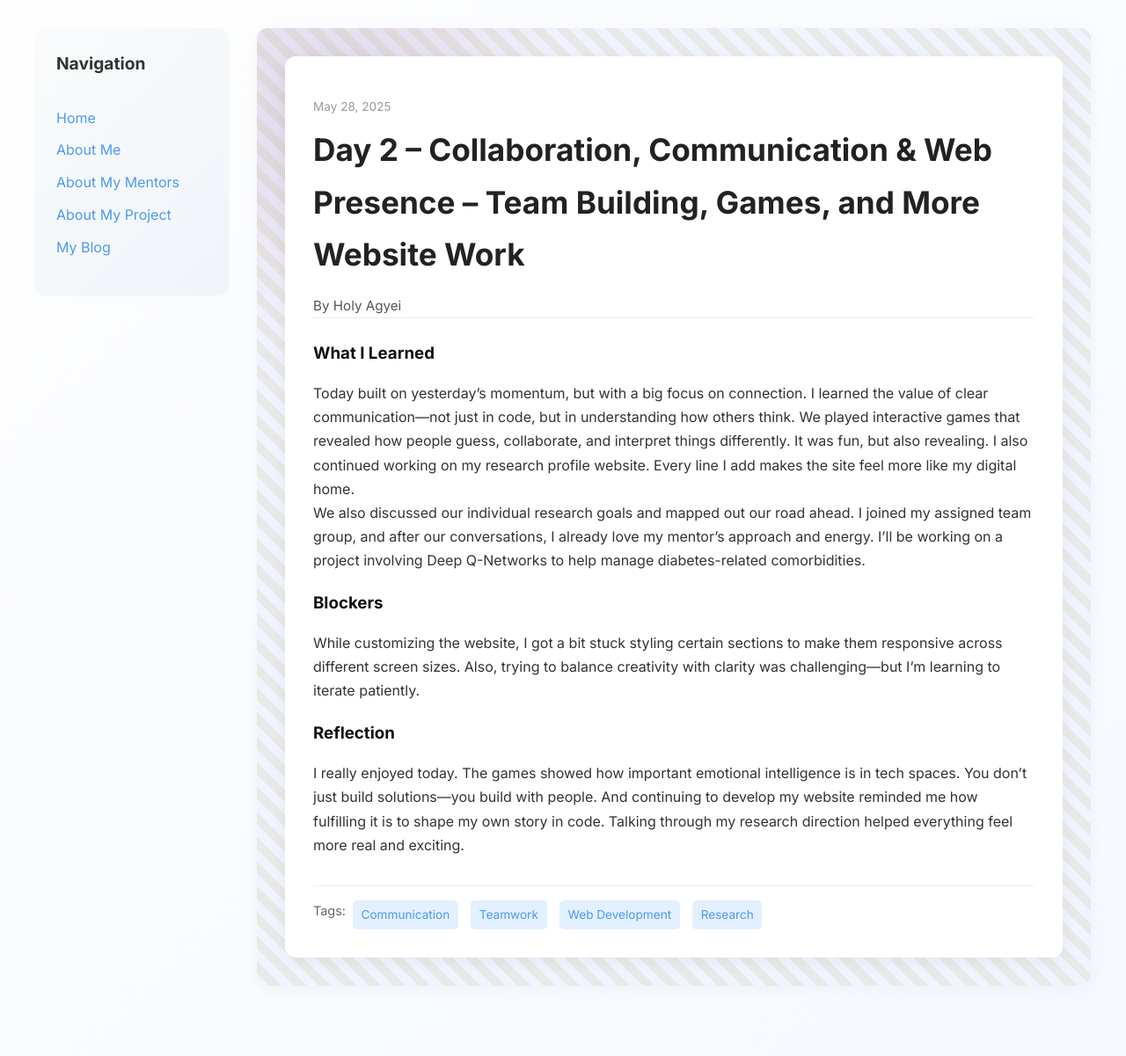
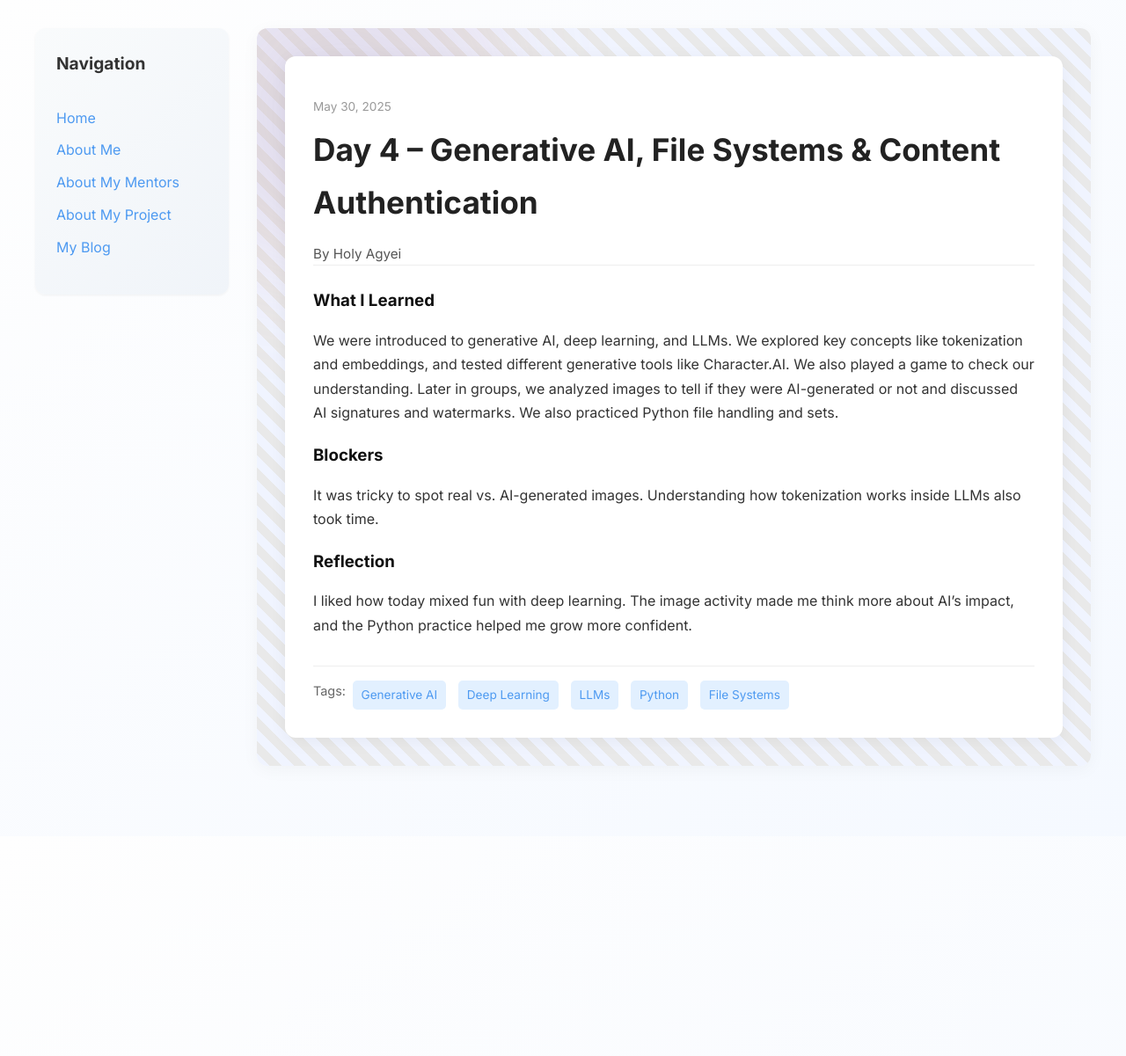
Before and after one commit to holly-agyei/holly-agyei.github.io, a Jekyll site: the page built from _posts/2025-05-30-day-4.md, in a window 1280 px wide. Shown: the whole page at 88% size. Built offline with Jekyll 4.4.1, drawn with Linux system fonts in a browser that asks for light colours; after the commit the page ends 951 px from its top, so only the background shows below that.

Commit message:
Update 2025-05-30-day-4.md

```diff
--- a/_posts/2025-05-30-day-4.md
+++ b/_posts/2025-05-30-day-4.md
@@ -1,19 +1,18 @@
 ---
 layout: post
-title: "Day 2 – Collaboration, Communication & Web Presence – Team Building, Games, and More Website Work"
-date: 2025-05-28
+title: "Day 4 – Generative AI, File Systems & Content Authentication"
+date: 2025-05-30
 author: Holy Agyei
-permalink: /day2.html
-tags: ["Communication", "Teamwork", "Web Development", "Research"]
+permalink: /day4.html
+tags: ["Generative AI", "Deep Learning", "LLMs", "Python", "File Systems"]
 
 what_i_learned: |
-  Today built on yesterday's momentum, but with a big focus on connection. I learned the value of clear communication—not just in code, but in understanding how others think. We played interactive games that revealed how people guess, collaborate, and interpret things differently. It was fun, but also revealing. I also continued working on my research profile website. Every line I add makes the site feel more like my digital home.
-  We also discussed our individual research goals and mapped out our road ahead. I joined my assigned team group, and after our conversations, I already love my mentor's approach and energy. I’ll be working on a project involving Deep Q-Networks to help manage diabetes-related comorbidities.
+  We were introduced to generative AI, deep learning, and LLMs. We explored key concepts like tokenization and embeddings, and tested different generative tools like Character.AI. We also played a game to check our understanding. Later in groups, we analyzed images to tell if they were AI-generated or not and discussed AI signatures and watermarks. We also practiced Python file handling and sets.
 
 blockers: |
-  While customizing the website, I got a bit stuck styling certain sections to make them responsive across different screen sizes. Also, trying to balance creativity with clarity was challenging—but I’m learning to iterate patiently.
+  It was tricky to spot real vs. AI-generated images. Understanding how tokenization works inside LLMs also took time.
 
 reflection: |
-  I really enjoyed today. The games showed how important emotional intelligence is in tech spaces. You don’t just build solutions—you build with people. And continuing to develop my website reminded me how fulfilling it is to shape my own story in code. Talking through my research direction helped everything feel more real and exciting.
+  I liked how today mixed fun with deep learning. The image activity made me think more about AI’s impact, and the Python practice helped me grow more confident.
 
 ---
```
